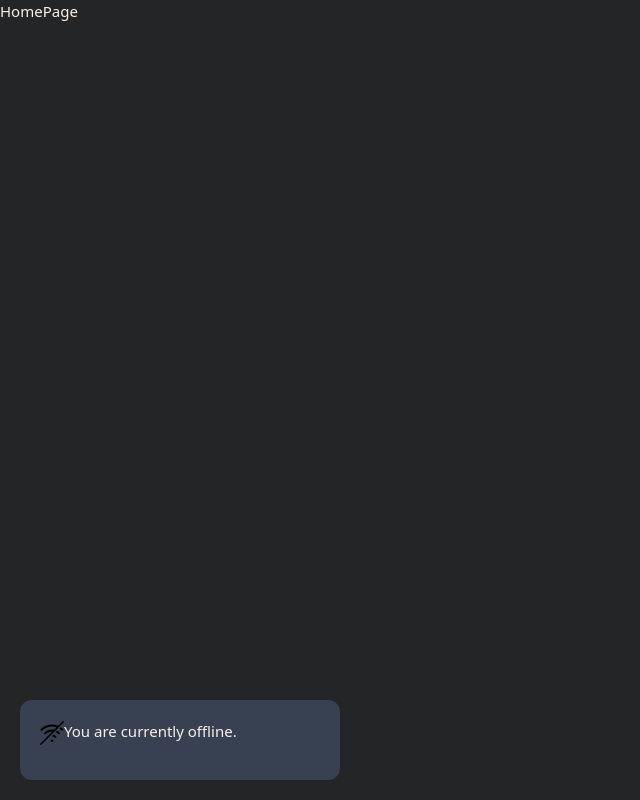
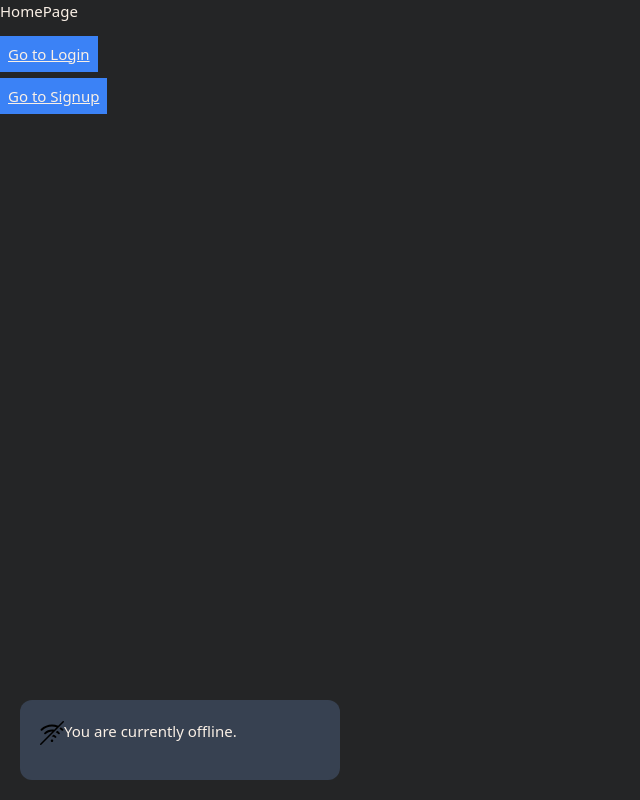
Before and after one commit to anonymousid24111/message-fakebook-client, a React (Create React App) app: page / in a window 1280 px wide. Shown: the whole page, without its empty margins (0-640 px from the left). Built offline with nearby package versions, Linux system fonts and the light colour scheme; no server answers.

Commit message:
update url api

```diff
--- a/src/commons/constants.jsx
+++ b/src/commons/constants.jsx
@@ -1,7 +1,5 @@
-// export const API_URL =
-//     'https://message-facebook-server.herokuapp.com/' || 'http://127.0.0.1:8000/'
-// export const SOCKET_URL =
-//     'https://message-facebook-server.herokuapp.com/' || 'ws://127.0.0.1:8000/'
+export const API_URL = 'https://message-facebook-server.herokuapp.com/'
+export const SOCKET_URL = 'https://message-facebook-server.herokuapp.com/'
 
-export const API_URL = 'http://127.0.0.1:8000/'
-export const SOCKET_URL = 'ws://127.0.0.1:8000/'
+// export const API_URL = 'http://127.0.0.1:8000/'
+// export const SOCKET_URL = 'ws://127.0.0.1:8000/'
--- a/src/pages/Home/index.jsx
+++ b/src/pages/Home/index.jsx
@@ -1,9 +1,16 @@
 import React from 'react'
+import { Link } from 'react-router-dom'
 
 function HomePage() {
     return (
-        <div>
+        <div className="flex flex-col space-y-5">
             <h1>HomePage</h1>
+            <Link to="/login">
+                <span className="underline bg-blue-500 p-2">Go to Login</span>
+            </Link>
+            <Link to="/signup">
+                <span className="underline bg-blue-500 p-2">Go to Signup</span>
+            </Link>
         </div>
     )
 }
```
Also changed, not shown: 1 other file (tests, documents, lock files or other folders).
